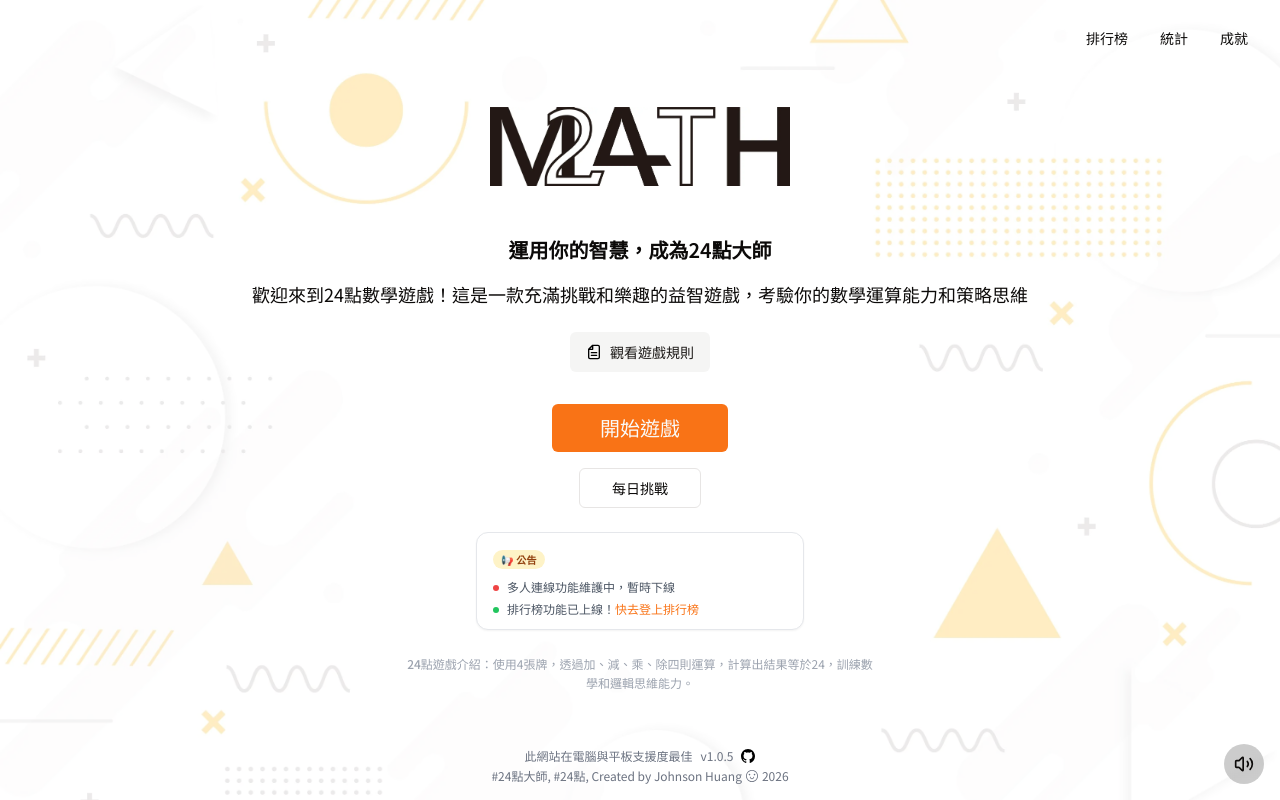
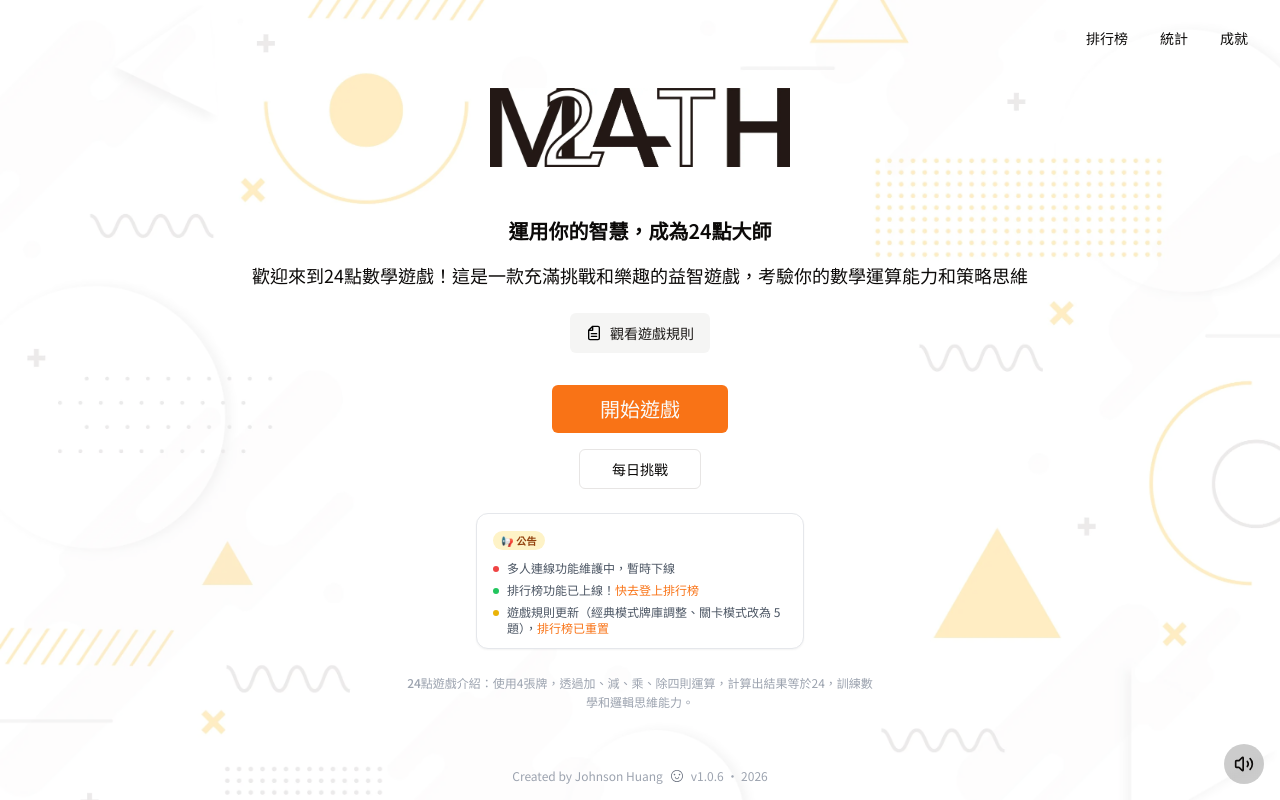
Before and after one commit to JohnsonHuang555/math24master, a Next.js app: page / in a window 1280 px wide. Built offline with nearby package versions, Linux system fonts and the light colour scheme; no server answers.

Commit message:
修改經典模式與關卡模式題數

```diff
--- a/app/single-play/[mode]/normal-play-game.tsx
+++ b/app/single-play/[mode]/normal-play-game.tsx
@@ -62,7 +62,7 @@ export default function NormalPlayGame({ onBack, autoStart }: NormalPlayGameProp
       <div className="flex h-full flex-col items-center justify-center gap-6">
         <div className="flex flex-col items-center gap-2 text-center">
           <h1 className="text-3xl font-bold">關卡模式</h1>
-          <p className="text-muted-foreground">10 題全部答對，計時結束</p>
+          <p className="text-muted-foreground">5 題全部答對，計時結束</p>
           <p className="text-sm text-muted-foreground">
             答錯或跳過 +10 秒懲罰・符號越難分數越高
           </p>
--- a/app/single-play/page.tsx
+++ b/app/single-play/page.tsx
@@ -22,7 +22,7 @@ const MODE_OPTIONS = [
   {
     value: 'normal' as const,
     label: '關卡模式',
-    description: '10 題計時挑戰・答錯 +10 秒懲罰',
+    description: '5 題計時挑戰・答錯 +10 秒懲罰',
     color:
       'border-blue-500 text-blue-600 hover:bg-blue-50 dark:hover:bg-blue-950',
     activeColor: 'bg-blue-500 text-white hover:bg-blue-600',
--- a/components/homepage.tsx
+++ b/components/homepage.tsx
@@ -181,6 +181,10 @@ const Homepage = () => {
                 <span className="mt-1.5 h-1.5 w-1.5 flex-shrink-0 rounded-full bg-green-500" />
                 <span>排行榜功能已上線！<span className="font-medium text-orange-500">快去登上排行榜</span></span>
               </li>
+              <li className="flex items-start gap-2">
+                <span className="mt-1.5 h-1.5 w-1.5 flex-shrink-0 rounded-full bg-yellow-500" />
+                <span>遊戲規則更新（經典模式牌庫調整、關卡模式改為 5 題），<span className="font-medium text-orange-500">排行榜已重置</span></span>
+              </li>
             </ul>
           </div>
         </motion.div>
@@ -201,9 +205,9 @@ const Homepage = () => {
         </motion.div>
       </section>
       <footer className="fixed bottom-4 left-1/2 w-full -translate-x-1/2">
-        <div className="mb-1 flex items-center justify-center text-xs text-gray-500">
+        {/* <div className="mb-1 flex items-center justify-center text-xs text-gray-500">
           <div>此網站在電腦與平板支援度最佳</div>
-          <div className="mx-2 text-xs text-gray-500">v1.0.5</div>
+          <div className="mx-2 text-xs text-gray-500">v1.0.6</div>
           <Link
             href="https://github.com/JohnsonHuang555/24_points"
             target="_blank"
@@ -216,9 +220,9 @@ const Homepage = () => {
               priority
             />
           </Link>
-        </div>
-        <div className="flex justify-center gap-1 text-xs text-gray-500">
-          <span>#24點大師, #24點, Created by Johnson Huang</span>
+        </div> */}
+        <div className="flex items-center justify-center gap-2 text-xs text-gray-400">
+          <span>Created by Johnson Huang</span>
           <Image
             src="/smile-circle.svg"
             alt="smile-circle"
@@ -226,7 +230,7 @@ const Homepage = () => {
             height={12}
             priority
           />
-          <span>{date.getFullYear()}</span>
+          <span>v1.0.6 · {date.getFullYear()}</span>
         </div>
       </footer>
     </>
--- a/components/modals/rule-modal.tsx
+++ b/components/modals/rule-modal.tsx
@@ -66,7 +66,7 @@ export function RuleModal({ isOpen, onOpenChange }: RuleModalProps) {
               <section>
                 <h3 className="mb-1 font-semibold text-gray-700">規則說明</h3>
                 <ul className="space-y-1 text-gray-600">
-                  <li>• 共 <strong>10 題</strong>，全部答對後計時停止</li>
+                  <li>• 共 <strong>5 題</strong>，全部答對後計時停止</li>
                   <li>• 使用 4 個數字和運算符號組出等於 24 的算式</li>
                   <li>• 答錯或跳過 <strong>+10 秒</strong>懲罰</li>
                   <li>• 用時越短、答題越準確，排名越高</li>
--- a/hooks/useNormalPlay.ts
+++ b/hooks/useNormalPlay.ts
@@ -9,7 +9,7 @@ import { SelectedCard } from '@/models/SelectedCard';
 import { NumberCard } from '@/models/Player';
 import { useStatsStore } from '@/stores/stats-store';
 
-const TOTAL_ROUNDS = 10;
+const TOTAL_ROUNDS = 5;
 const WRONG_PENALTY_SECONDS = 10;
 const LOCAL_STORAGE_KEY = 'math24_v2_normal_records';
 const MAX_RECORDS = 100;
```
Also changed, not shown: public/manifest.json (deleted), 1 other file (tests, documents, lock files or other folders).
